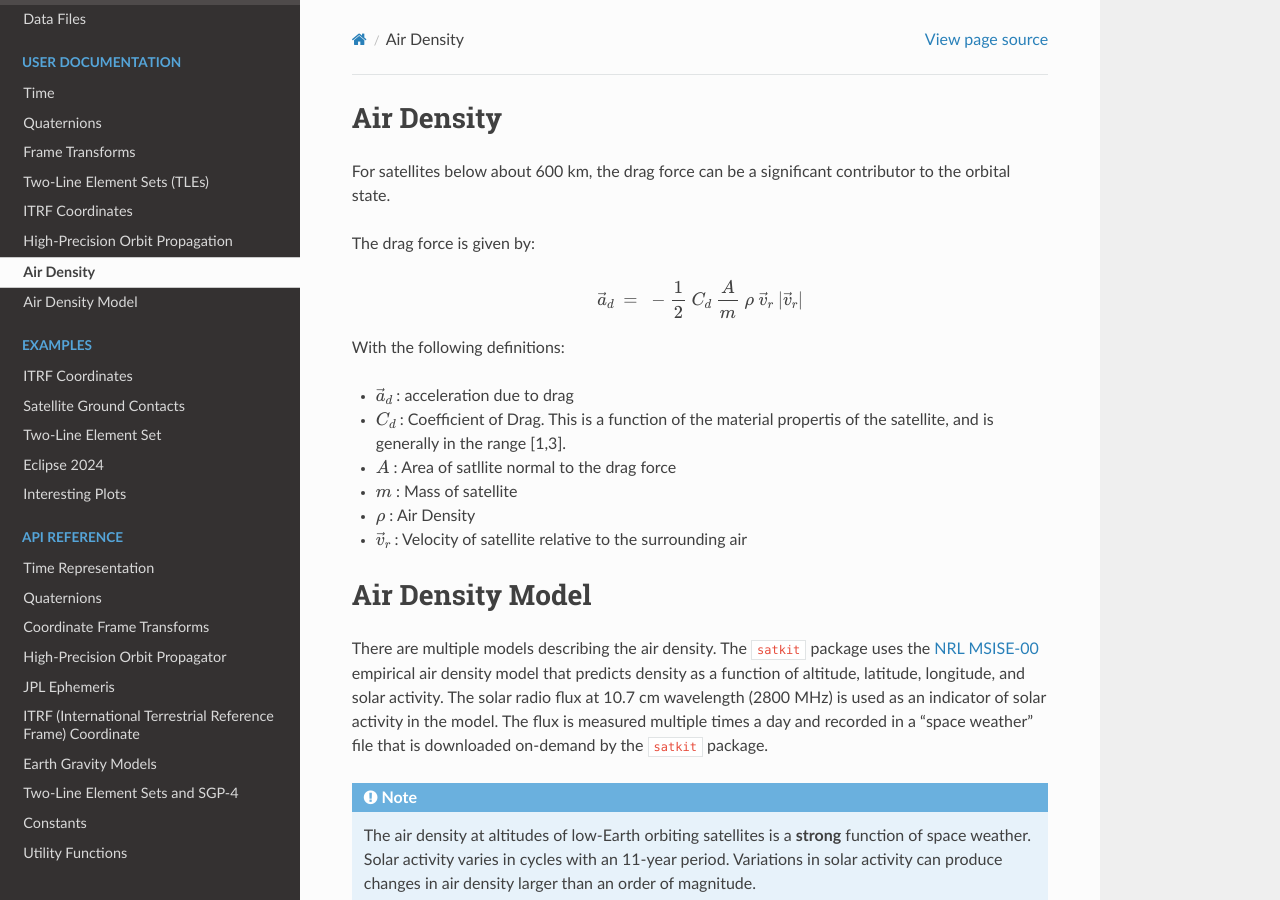
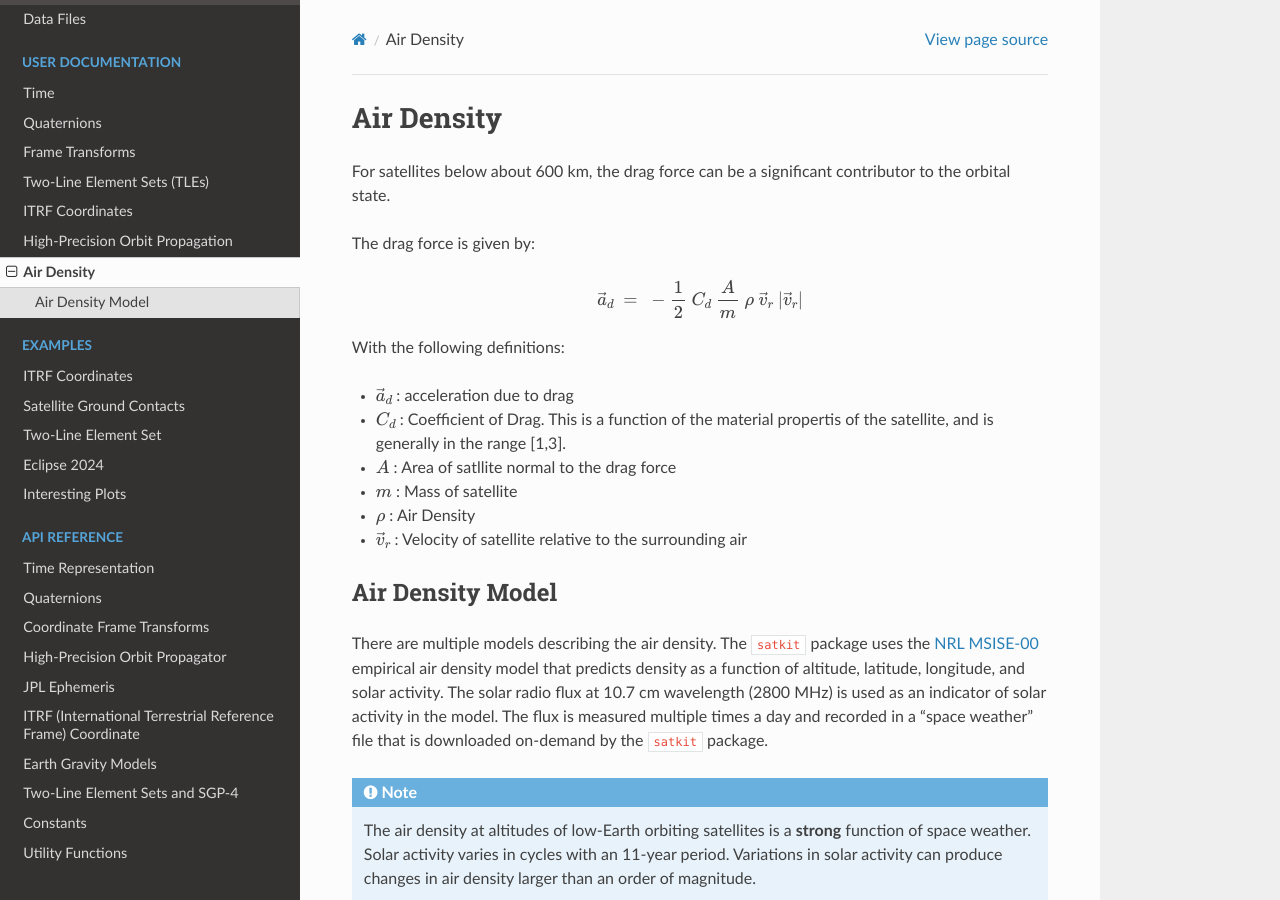
Before and after one commit to ssmichael1/satkit, a Sphinx documentation site: the page built from python/docs/source/density.md, in a window 1280 px wide and 900 px high. Built offline with Sphinx 7.4.7 and the Read the Docs theme 2.0.0, drawn with Linux system fonts in a browser that asks for light colours; pages that are not in the unit, such as notebooks, are missing from menus.

Commit message:
heading update

```diff
--- a/python/docs/source/density.md
+++ b/python/docs/source/density.md
@@ -17,7 +17,7 @@ With the following definitions:
 * $\vec{v}_r$  : Velocity of satellite relative to the surrounding air
 
 
-# Air Density Model
+## Air Density Model
 
 There are multiple models describing the air density.  The ``satkit`` package uses the [NRL MSISE-00](https://ccmc.gsfc.nasa.gov/models/NRLMSIS~00/) empirical air density model that predicts density as a function of altitude, latitude, longitude, and solar activity. The solar radio flux at 10.7 cm wavelength (2800 MHz) is used as an indicator of solar activity in the model.  The flux is measured multiple times a day and recorded in a "space weather" file that is downloaded on-demand by the ``satkit`` package.
 
```
